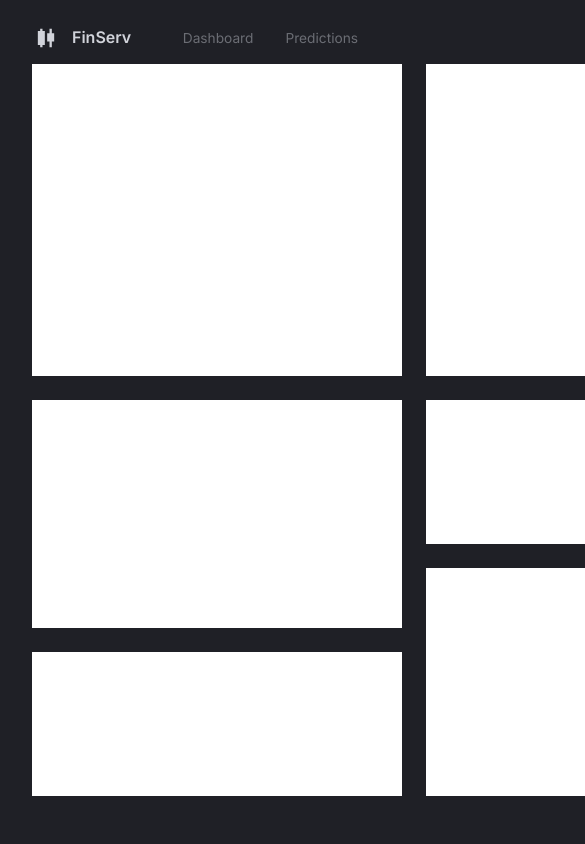
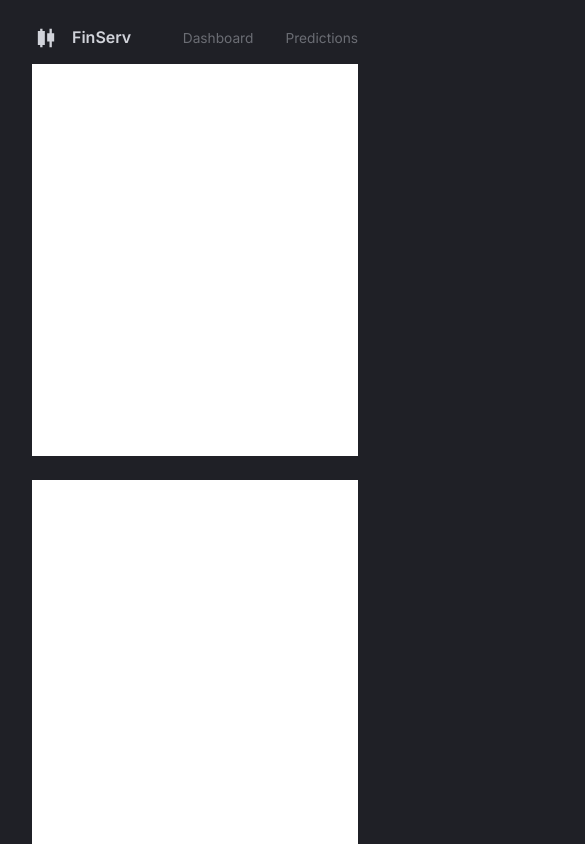
Before and after one commit to codescalper/Finser, a React (Vite) app in the folder client/: page / in a window 390 px wide. Shown: the top 844 px of the page, 585 px wide, since content can reach past the window. Built offline with nearby package versions, Linux system fonts and the light colour scheme.

Commit message:
made it `responsive`

```diff
--- a/client/src/pages/dashbaord/index.tsx
+++ b/client/src/pages/dashbaord/index.tsx
@@ -1,8 +1,8 @@
-import { useTheme } from "@mui/material";
+import { useMediaQuery, useTheme } from "@mui/material";
 
 type Props = {}
 
-const gridTemplate = `
+const gridTemplateLargeScreens = `
     "a b c"
     "a b c"
     "a b c"
@@ -14,12 +14,58 @@ const gridTemplate = `
     "g h j"
 `
 
+const gridTemplateSmallScreens = `
+    "a"
+    "a"
+    "a"
+    "a"
+    "b"
+    "b"
+    "b"
+    "b"
+    "c"
+    "c"
+    "c"
+    "d"
+    "d"
+    "d"
+    "d"
+    "e"
+    "e"
+    "f"
+    "f"
+    "f"
+    "g"
+    "g"
+    "g"
+    "h"
+    "h"
+    "h"
+    "i"
+    "i"
+    "j"
+    "j"
+`
+
 function Dashboard({ }: Props) {
+    const isAboveMediumScreens = useMediaQuery("(min-width: 1200px)");
     const { palette } = useTheme();
 
+    // instead of cluterring the div style section wrote the logic here
+    const gridStyles = isAboveMediumScreens ? {
+        gridTemplateColumns: "repeat(3, minmax(370px, 1fr))",
+        gridTemplateRows: "repeat(10, minmax(60px, 1fr))",
+        gridTemplateAreas: gridTemplateLargeScreens,
+    }
+        : {
+            gridAutoColumns: "1fr",
+            gridAutoRows: "80px",
+            gridTemplateAreas: gridTemplateSmallScreens,
+        }
     return (
-
-        <div style={{ width: "100%", height: '100%', display: "grid", gap: '1.5rem', gridTemplateAreas: gridTemplate, gridTemplateColumns: "repeat(3,minmax(370px,1fr))", gridTemplateRows: 'repeat(10,minmax(60px, 1fr))' }}>
+        <div style={{
+            width: "100%", height: '100%', display: "grid", gap: '1.5rem', ...gridStyles
+        }}>
             <div style={{ gridArea: 'a', backgroundColor: "#fff" }}></div>
             <div style={{ gridArea: 'b', backgroundColor: "#fff" }}></div>
             <div style={{ gridArea: 'c', backgroundColor: "#fff" }}></div>
@@ -30,8 +76,8 @@ function Dashboard({ }: Props) {
             <div style={{ gridArea: 'h', backgroundColor: "#fff" }}></div>
             <div style={{ gridArea: 'i', backgroundColor: "#fff" }}></div>
             <div style={{ gridArea: 'j', backgroundColor: "#fff" }}></div>
-        </div>
+        </div >
     )
 }
 
-export default Dashboard
+export default Dashboard;
```
